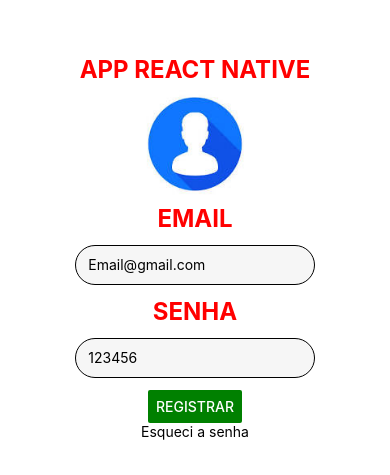
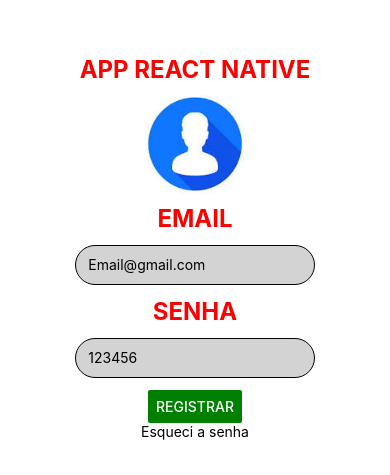
Before and after one commit to PedroHenrique121/Atividade2-PROG3, a React Native app: screen / in a window 390 px wide. Shown: the part 175-650 px from the top of the page. Built offline with nearby package versions, Linux system fonts and the light colour scheme.

Commit message:
ATUALIZAÇÃO DA TELA 1

```diff
--- a/App.js
+++ b/App.js
@@ -48,7 +48,7 @@
   input: {
     width: '90%',
     borderRadius: 50,
-    backgroundColor: '#f6f6f6',
+    backgroundColor: '#D3D3D3',
     height: 40,
     margin: 12,
     borderWidth: 1,
```
